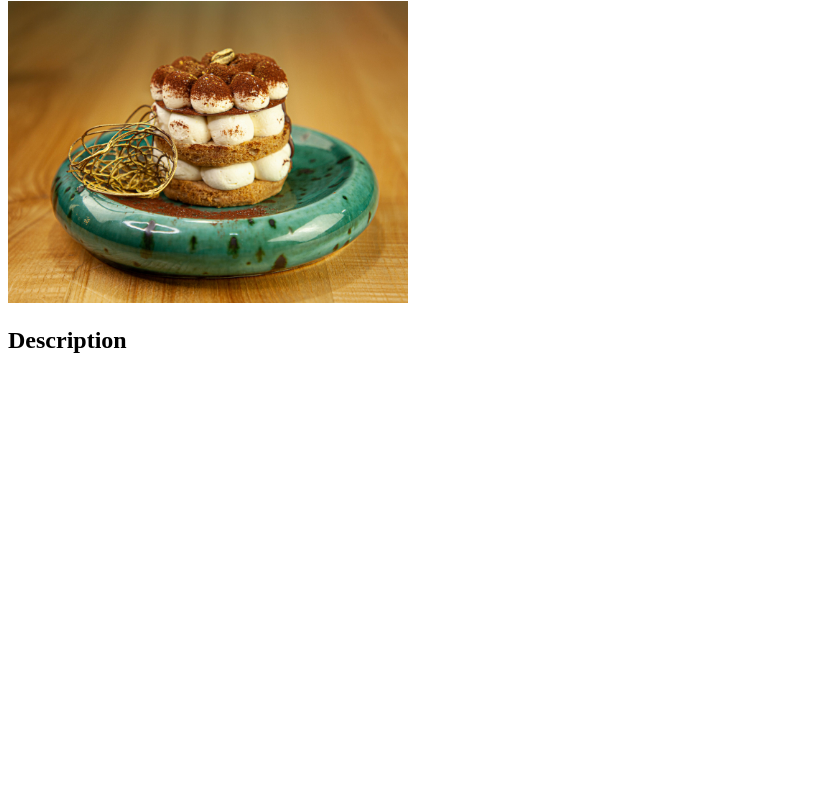
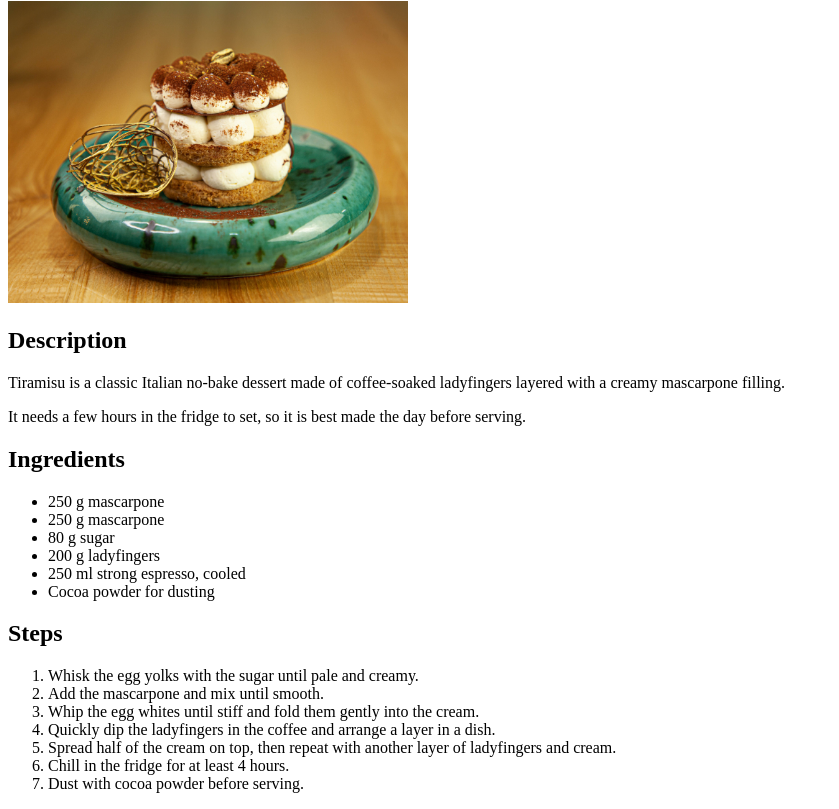
Before and after one commit to MarincaDelia/odin-recipes, a plain HTML site: page recipes/tiramisu.html in a window 1280 px wide. Shown: the part 105-914 px from the top of the page, without its empty margins (0-839 px from the left). Before the commit the page ends 800 px from the top, so only its background shows below. Drawn offline with Linux system fonts and the light colour scheme.

Commit message:
Add content to tiramisu page

```diff
--- a/recipes/tiramisu.html
+++ b/recipes/tiramisu.html
@@ -11,6 +11,28 @@
     <img src="../images/tiramisu.jpg" width="400" alt="tiramisu-photo">
 
     <h2>Description</h2>
-    <p></p>
+    <p>Tiramisu is a classic Italian no-bake dessert made of coffee-soaked ladyfingers layered with a creamy mascarpone filling.</p>
+    <p>It needs a few hours in the fridge to set, so it is best made the day before serving.</p>
+
+    <h2>Ingredients</h2>
+    <ul>
+        <li>250 g mascarpone</li>
+        <li>250 g mascarpone</li>
+        <li>80 g sugar</li>
+        <li>200 g ladyfingers</li>
+        <li>250 ml strong espresso, cooled</li>
+        <li>Cocoa powder for dusting</li>
+    </ul>
+
+    <h2>Steps</h2>
+    <ol>
+        <li>Whisk the egg yolks with the sugar until pale and creamy.</li>
+        <li>Add the mascarpone and mix until smooth.</li>
+        <li>Whip the egg whites until stiff and fold them gently into the cream.</li>
+        <li>Quickly dip the ladyfingers in the coffee and arrange a layer in a dish.</li>
+        <li>Spread half of the cream on top, then repeat with another layer of ladyfingers and cream.</li>
+        <li>Chill in the fridge for at least 4 hours.</li>
+        <li>Dust with cocoa powder before serving.</li>
+    </ol>
 </body>
 </html>
```
